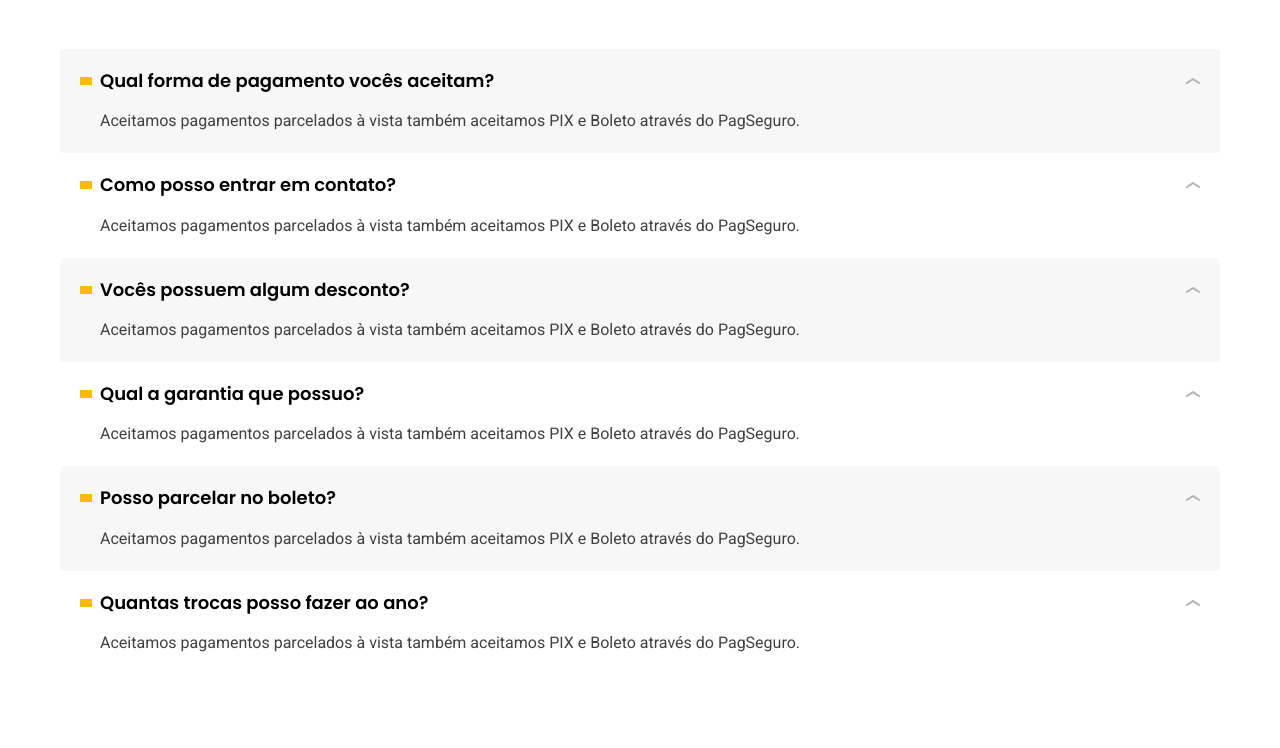
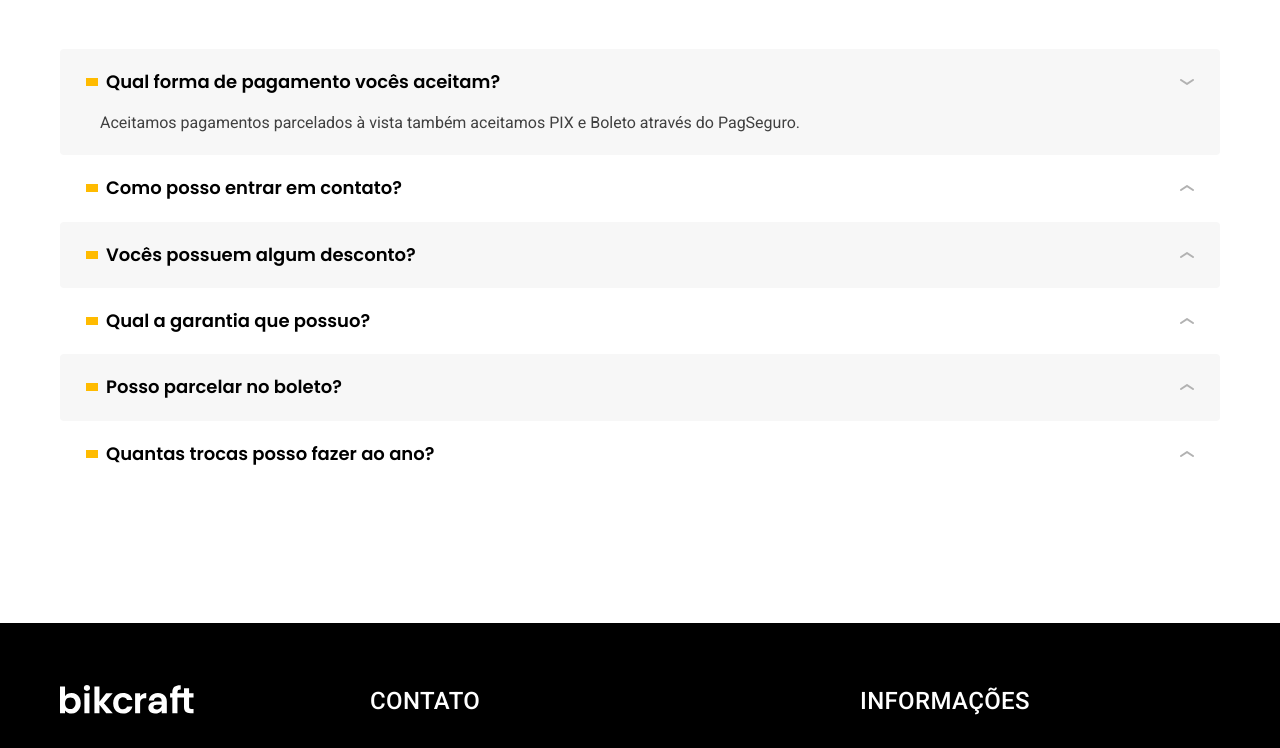
Before and after one commit to Ailson12/bikcraft, a plain HTML site: page seguros.html in a window 1280 px wide. Shown: the part 1793-2541 px from the top of the page. Drawn offline with Linux system fonts and the light colour scheme.

Commit message:
adicionando perguntas frequentes

```diff
--- a/css/seguros/perguntas.css
+++ b/css/seguros/perguntas.css
@@ -16,15 +16,19 @@
   background-color: var(--cor-1);
 }
 
-.perguntas dt {
+.perguntas button {
   display: grid;
   gap: 8px;
+  border: none;
   cursor: pointer;
+  width: 100%;
+  text-align: left;
+  background: none;
   align-items: center;
   grid-template-columns: auto 1fr auto;
 }
 
-.perguntas dt::before {
+.perguntas button::before {
   content: "";
   display: inline-block;
   width: 12px;
@@ -32,7 +36,7 @@
   background-color: var(--cor-p1);
 }
 
-.perguntas dt::after {
+.perguntas button::after {
   content: "";
   display: inline-block;
   width: 14px;
@@ -41,8 +45,17 @@
   transition: 0.3s;
 }
 
-.perguntas dt:hover::after {
+.perguntas button:hover::after,
+.perguntas button[aria-expanded="true"]::after {
   transform: rotate(180deg);
+}
+
+.perguntas dd {
+  display: none;
+}
+
+.perguntas dd.ativo {
+  display: block;
 }
 
 .perguntas dd {
--- a/js/script.js
+++ b/js/script.js
@@ -4,7 +4,29 @@ links.forEach((link) => {
   const href = link.href;
 
   if (url.includes(href)) {
-    link.classList.add("ativo")
+    link.classList.add("ativo");
   }
-})
-console.log(links)
+});
+
+// ativar items do orçamento
+const parametros = new URLSearchParams(location.search);
+parametros.forEach((parametro) => {
+  const elemento = document.getElementById(parametro);
+  if (elemento) {
+    elemento.checked = true;
+  }
+});
+
+// Perguntas frequentes
+const perguntas = document.querySelectorAll(".perguntas button");
+perguntas.forEach((pergunta) => {
+  pergunta.addEventListener("click", (event) => {
+    const button = event.currentTarget;
+    const controls = button.getAttribute("aria-controls");
+    const resposta = document.getElementById(controls);
+
+    resposta.classList.toggle("ativo");
+    const ativo = resposta.classList.contains("ativo");
+    button.setAttribute("aria-expanded", ativo);
+  });
+});
--- a/seguros.html
+++ b/seguros.html
@@ -48,7 +48,7 @@
           <li>Suporte 08h às 18h</li>
           <li>Cobertura estadual</li>
         </ul>
-        <a class="botao secundario" href="./orcamento.html">Inscreva-se</a>
+        <a class="botao secundario" href="./orcamento.html?tipo=seguro&produto=prata">Inscreva-se</a>
       </div>
       <div class="seguros-item">
         <h3 class="font-1-xl cor-p1">OURO</h3>
@@ -61,7 +61,7 @@
           <li>Desconto em parceiros</li>
           <li>Acesso ao Clube Bikcraft</li>
         </ul>
-        <a class="botao" href="./orcamento.html">Inscreva-se</a>
+        <a class="botao" href="./orcamento.html?tipo=seguro&produto=ouro">Inscreva-se</a>
       </div>
     </div>
   </main>
@@ -132,37 +132,61 @@
 
     <dl>
       <div>
-        <dt class="font-1-m-b">Qual forma de pagamento vocês aceitam?</dt>
-        <dd class="font-2-s cor-9">Aceitamos pagamentos parcelados à vista também aceitamos PIX
+        <dt>
+          <button class="font-1-m-b" aria-controls="pergunta1" aria-expanded="true">
+            Qual forma de pagamento vocês aceitam?
+          </button>
+        </dt>
+        <dd class="font-2-s cor-9 ativo" id="pergunta1">
+          Aceitamos pagamentos parcelados à vista também aceitamos PIX e Boleto através do PagSeguro.
+        </dd>
+      </div>
+      <div>
+        <dt class="font-1-m-b">
+          <button class="font-1-m-b" aria-controls="pergunta2" aria-expanded="false">
+            Como posso entrar em contato?
+          </button>
+        </dt>
+        <dd id="pergunta2" class="font-2-s cor-9">Aceitamos pagamentos parcelados à vista também aceitamos PIX
           e Boleto através do PagSeguro.
         </dd>
       </div>
       <div>
-        <dt class="font-1-m-b">Como posso entrar em contato?</dt>
-        <dd class="font-2-s cor-9">Aceitamos pagamentos parcelados à vista também aceitamos PIX
+        <dt class="font-1-m-b">
+          <button class="font-1-m-b" aria-controls="pergunta3" aria-expanded="false">
+            Vocês possuem algum desconto?
+          </button>
+        </dt>
+        <dd id="pergunta3" class="font-2-s cor-9">Aceitamos pagamentos parcelados à vista também aceitamos PIX
           e Boleto através do PagSeguro.
         </dd>
       </div>
       <div>
-        <dt class="font-1-m-b">Vocês possuem algum desconto?</dt>
-        <dd class="font-2-s cor-9">Aceitamos pagamentos parcelados à vista também aceitamos PIX
+        <dt class="font-1-m-b">
+          <button class="font-1-m-b" aria-controls="pergunta4" aria-expanded="false">
+            Qual a garantia que possuo?
+          </button>
+        </dt>
+        <dd id="pergunta4" class="font-2-s cor-9">Aceitamos pagamentos parcelados à vista também aceitamos PIX
           e Boleto através do PagSeguro.
         </dd>
       </div>
       <div>
-        <dt class="font-1-m-b">Qual a garantia que possuo?</dt>
-        <dd class="font-2-s cor-9">Aceitamos pagamentos parcelados à vista também aceitamos PIX
+        <dt class="font-1-m-b">
+          <button class="font-1-m-b" aria-controls="pergunta5" aria-expanded="false">
+            Posso parcelar no boleto?
+          </button>
+        </dt>
+        <dd class="font-2-s cor-9" id="pergunta5">Aceitamos pagamentos parcelados à vista também aceitamos PIX
           e Boleto através do PagSeguro.
         </dd>
       </div>
       <div>
-        <dt class="font-1-m-b">Posso parcelar no boleto?</dt>
-        <dd class="font-2-s cor-9">Aceitamos pagamentos parcelados à vista também aceitamos PIX
-          e Boleto através do PagSeguro.
-        </dd>
-      </div>
-      <div>
-        <dt class="font-1-m-b">Quantas trocas posso fazer ao ano?</dt>
+        <dt class="font-1-m-b">
+          <button class="font-1-m-b" aria-controls="pergunta5" aria-expanded="false">
+            Quantas trocas posso fazer ao ano?
+          </button>
+        </dt>
         <dd class="font-2-s cor-9">
           Aceitamos pagamentos parcelados à vista também aceitamos PIX
           e Boleto através do PagSeguro.
```
Also changed, not shown: bicicletas/magic.html (+1 -1 lines), bicicletas/nebula.html (+1 -1 lines), bicicletas/nimbus.html (+1 -1 lines). Lines whose indentation alone changed are shown as unchanged.
